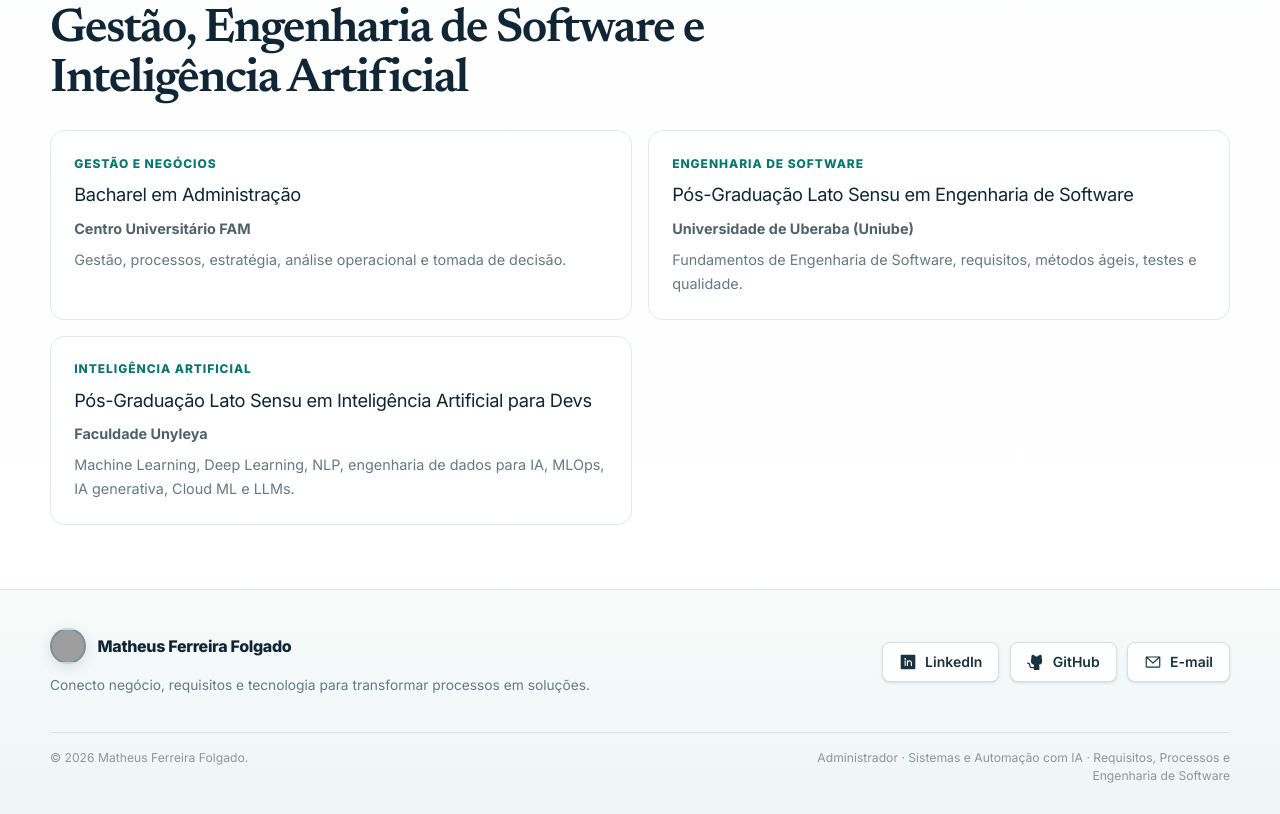
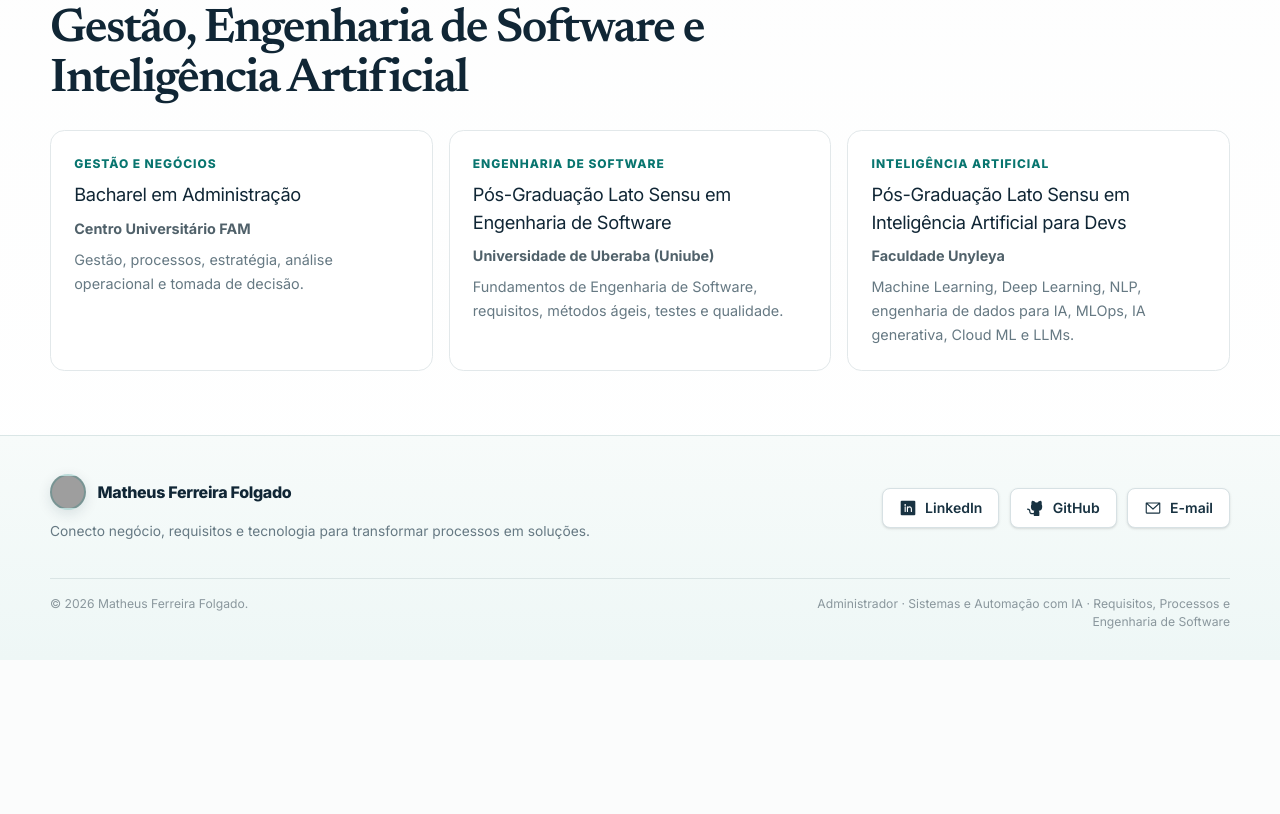
Before and after one commit to ofmrmatte/ofmrmatte, a Next.js app: page / in a window 1280 px wide. Shown: the part 2240-3054 px from the top of the page. After the commit the page ends 2900 px from the top, so only its background shows below. Built offline with nearby package versions, Linux system fonts and the light colour scheme; grey boxes are pictures that could not be loaded.

Commit message:
Adapt education grid for three qualifications

```diff
--- a/app/globals.css
+++ b/app/globals.css
@@ -857,7 +857,7 @@ img {
 
 .formation-grid {
   display: grid;
-  grid-template-columns: repeat(2, minmax(0, 1fr));
+  grid-template-columns: repeat(3, minmax(0, 1fr));
   gap: 1rem;
 }
 
```
